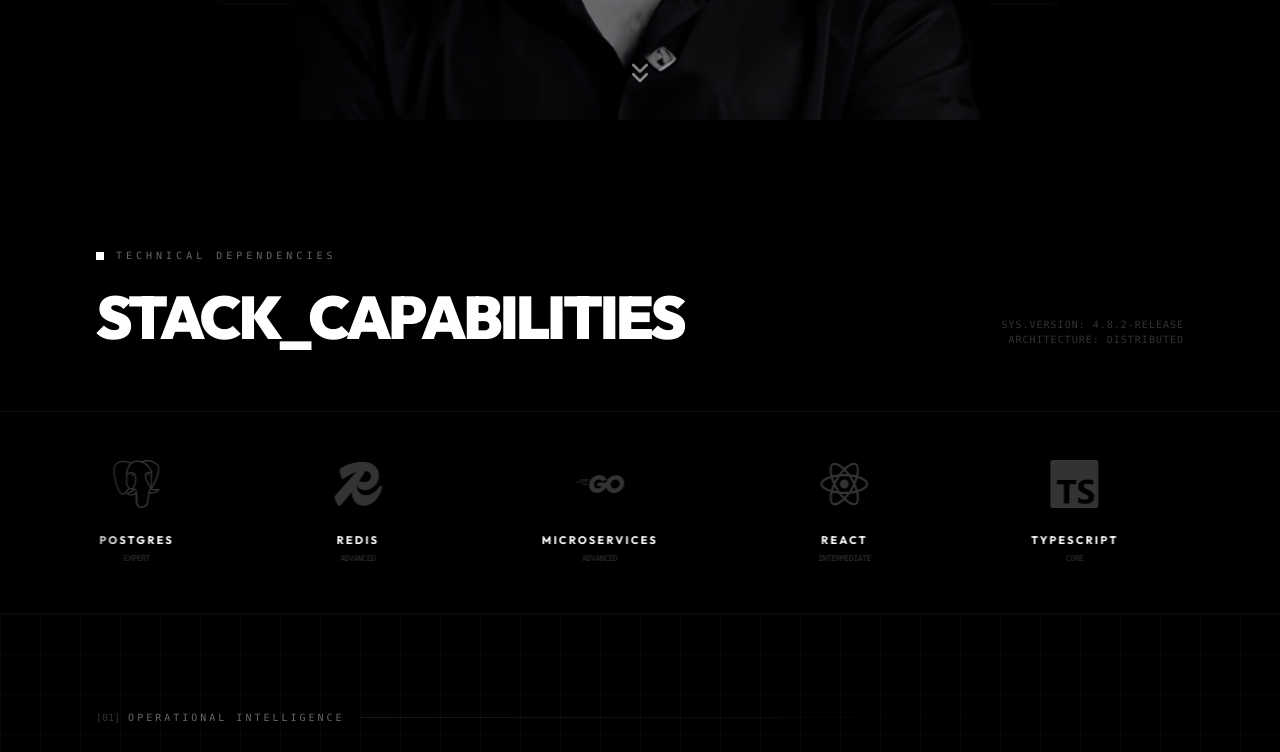
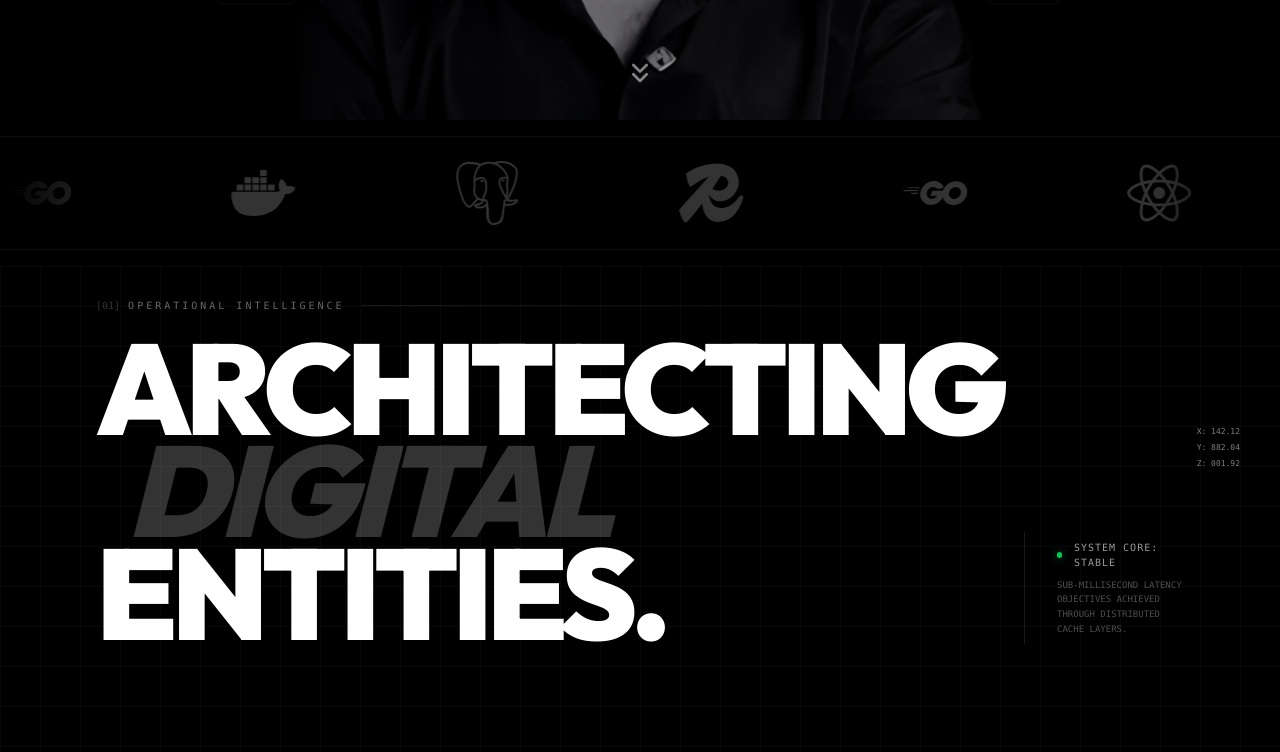
Before and after one commit to mohmdsaalim/Portfolio_saalim, a React (Vite) app: page / in a window 1280 px wide. Shown: the part 680-1432 px from the top of the page. Built offline with nearby package versions, Linux system fonts and the light colour scheme; a web font is replaced by a local one.

Commit message:
started animations settings

```diff
--- a/src/components/About.jsx
+++ b/src/components/About.jsx
@@ -1,4 +1,11 @@
-import React, { useMemo } from 'react';
+import React, { useMemo, useRef } from 'react';
+import { motion } from 'framer-motion';
+import gsap from 'gsap';
+import { ScrollTrigger } from 'gsap/ScrollTrigger';
+import { useGSAP } from '@gsap/react';
+
+gsap.registerPlugin(ScrollTrigger);
+
 import {
     Layers, ShieldCheck, Box, Database, Network, Cpu, Globe, Zap, Server,
     Code2, Terminal, Workflow, Activity, TrendingUp, History, MessageSquare, MonitorCheck,
@@ -97,6 +104,25 @@ const TreeBox = ({ skill, idx }) => (
 );
 
 const About = () => {
+    const containerRef = useRef(null);
+    const headingRef = useRef(null);
+
+    useGSAP(() => {
+        gsap.fromTo(".digital-word",
+            { x: 30 },
+            {
+                x: 0,
+                ease: "none",
+                scrollTrigger: {
+                    trigger: headingRef.current,
+                    start: "top bottom",
+                    end: "top 40%",
+                    scrub: 1,
+                }
+            }
+        );
+    }, { scope: containerRef });
+
     const expertise = [
         { name: "Go Lang", icon: GoIcon, spec: "Concurrency Core" },
         { name: "Clean Arch", icon: Layers, spec: "System Design" },
@@ -116,7 +142,7 @@ const About = () => {
     ];
 
     return (
-        <section id="about" className="w-full min-h-screen bg-black text-white relative z-20 overflow-hidden pt-24 pb-32 px-6 md:px-12 lg:px-24">
+        <section id="about" ref={containerRef} className="w-full min-h-screen bg-black text-white relative z-20 overflow-hidden pt-8 pb-32 px-6 md:px-12 lg:px-24">
             <DecorativeGrid />
 
             <style dangerouslySetInnerHTML={{
@@ -139,9 +165,9 @@ const About = () => {
                     <div className="flex flex-col md:flex-row md:items-end justify-between gap-8">
                         <div className="max-w-4xl">
                             <SectionLabel number="01">Operational Intelligence</SectionLabel>
-                            <h2 className="text-7xl md:text-9xl font-['Outfit'] font-black tracking-tighter leading-[0.8] uppercase">
+                            <h2 ref={headingRef} className="text-7xl md:text-9xl font-['Outfit'] font-black tracking-tighter leading-[0.8] uppercase">
                                 ARCHITECTING <br />
-                                <span className="text-white/20 italic">DIGITAL</span> <br />
+                                <span className="digital-word text-white/20 italic inline-block">DIGITAL</span> <br />
                                 ENTITIES.
                             </h2>
                         </div>
--- a/src/components/TechMarquee.jsx
+++ b/src/components/TechMarquee.jsx
@@ -1,5 +1,5 @@
-import React from 'react';
-import { motion } from 'framer-motion';
+import React, { useRef } from 'react';
+import { motion, useScroll, useTransform } from 'framer-motion';
 import { SiGithub, SiGo, SiJavascript, SiTypescript, SiDocker, SiReact, SiTailwindcss, SiPostgresql, SiRedis, SiKubernetes } from 'react-icons/si';
 
 const techStack = [
@@ -14,50 +14,28 @@ const techStack = [
 ];
 
 const TechMarquee = () => {
+    const containerRef = useRef(null);
+    const { scrollYProgress } = useScroll({
+        target: containerRef,
+        offset: ["start end", "end start"]
+    });
+
+    // Map scroll progress (0 to 1) to horizontal translation (-20% to 20% or similar)
+    const x = useTransform(scrollYProgress, [0, 1], [100, -100]);
+
     return (
-        <div className="w-full bg-black pt-24 md:pt-32 relative z-30 overflow-hidden">
-            <div className="max-w-[1400px] mx-auto px-6 md:px-12 lg:px-24 mb-16">
-                <div className="flex flex-col md:flex-row md:items-end justify-between gap-8">
-                    <div>
-                        <div className="flex items-center gap-3 mb-6">
-                            <div className="w-2 h-2 bg-white" />
-                            <span className="font-mono text-[10px] uppercase tracking-[0.4em] text-white/40">Technical Dependencies</span>
-                        </div>
-                        <h2 className="text-4xl md:text-6xl font-['Outfit'] font-black tracking-tighter uppercase">STACK_CAPABILITIES</h2>
-                    </div>
-                    <div className="font-mono text-[10px] text-white/20 uppercase tracking-widest text-right">
-                        SYS.VERSION: 4.8.2-RELEASE <br />
-                        ARCHITECTURE: DISTRIBUTED
-                    </div>
-                </div>
-            </div>
-
-            {/* Smooth Infinite Marquee */}
-            <div className="relative flex overflow-hidden border-y border-white/5 py-12">
+        <div ref={containerRef} className="w-full bg-black py-4 relative z-30 overflow-hidden">
+            {/* Smooth Scroll-bound Marquee */}
+            <div className="relative flex overflow-hidden border-y border-white/5 py-6">
                 <motion.div
                     className="flex whitespace-nowrap"
-                    style={{ willChange: 'transform' }}
-                    animate={{ x: [0, "-50%"] }}
-                    transition={{
-                        x: {
-                            repeat: Infinity,
-                            repeatType: "loop",
-                            duration: 30,
-                            ease: "linear"
-                        }
-                    }}
+                    style={{ x, willChange: 'transform' }}
                 >
-                    {/* Double the list for seamless loop */}
-                    {[...techStack, ...techStack].map((tech, index) => (
+                    {/* Multiple sets for visibility during scroll */}
+                    {[...techStack, ...techStack, ...techStack].map((tech, index) => (
                         <div key={index} className="flex flex-col items-center justify-center mx-12 md:mx-20 group">
-                            <div className="text-white/20 group-hover:text-white/50 transition-colors mb-6">
-                                <tech.icon size={48} />
-                            </div>
-                            <div className="text-center">
-                                <div className="font-['Outfit'] text-[11px] font-bold text-white tracking-[0.2em] uppercase mb-1">{tech.name}</div>
-                                <div className="font-mono text-[8px] text-white/20 group-hover:text-white/40 uppercase tracking-tighter transition-colors">
-                                    {tech.level}
-                                </div>
+                            <div className="text-white/20 group-hover:text-white/50 transition-colors">
+                                <tech.icon size={64} />
                             </div>
                         </div>
                     ))}
```
